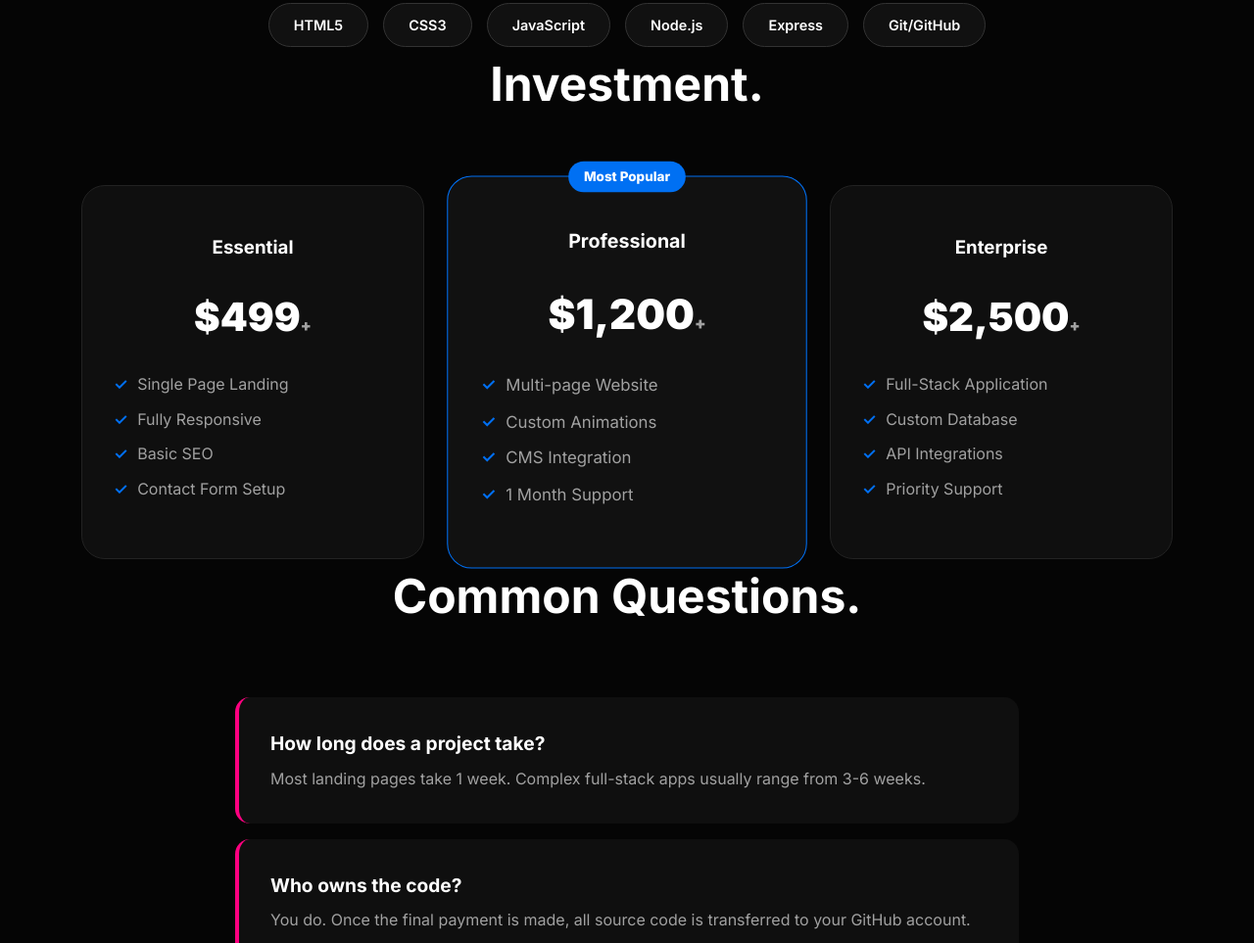
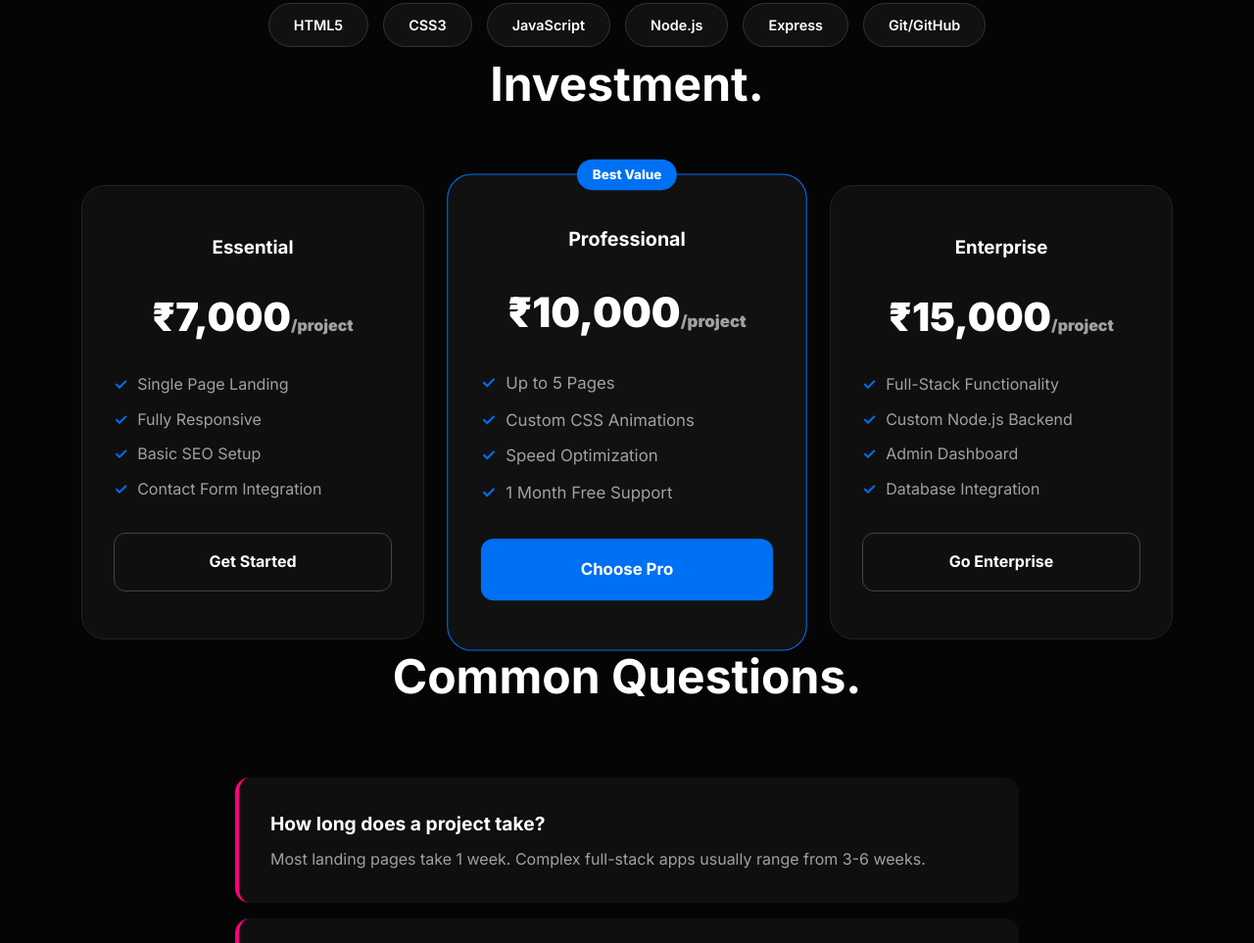
Before and after one commit to vishabh76-png/portfolio-site, a website: page index.html in a window 1280 px wide. Shown: the part 1609-2572 px from the top of the page at 98% size. Drawn offline with nearby package versions, Linux system fonts and the light colour scheme.

Commit message:
Updated pricing to introductory rates: 7k, 10k, 15k

```diff
--- a/index.html
+++ b/index.html
@@ -96,37 +96,44 @@
 <section id="pricing" class="reveal">
     <h2 class="section-title">Investment<span>.</span></h2>
     <div class="pricing-grid">
+
         <div class="price-card">
             <h3>Essential</h3>
-            <div class="price">$499<span>+</span></div>
+            <div class="price">₹7,000<span>/project</span></div>
             <ul>
                 <li>Single Page Landing</li>
                 <li>Fully Responsive</li>
-                <li>Basic SEO</li>
-                <li>Contact Form Setup</li>
+                <li>Basic SEO Setup</li>
+                <li>Contact Form Integration</li>
             </ul>
+            <a href="YOUR_RAZORPAY_LINK_1" class="buy-btn">Get Started</a>
         </div>
+
         <div class="price-card featured">
-            <div class="popular-tag">Most Popular</div>
+            <div class="popular-tag">Best Value</div>
             <h3>Professional</h3>
-            <div class="price">$1,200<span>+</span></div>
+            <div class="price">₹10,000<span>/project</span></div>
             <ul>
-                <li>Multi-page Website</li>
-                <li>Custom Animations</li>
-                <li>CMS Integration</li>
-                <li>1 Month Support</li>
+                <li>Up to 5 Pages</li>
+                <li>Custom CSS Animations</li>
+                <li>Speed Optimization</li>
+                <li>1 Month Free Support</li>
             </ul>
+            <a href="YOUR_RAZORPAY_LINK_2" class="buy-btn btn-primary">Choose Pro</a>
         </div>
+
         <div class="price-card">
             <h3>Enterprise</h3>
-            <div class="price">$2,500<span>+</span></div>
+            <div class="price">₹15,000<span>/project</span></div>
             <ul>
-                <li>Full-Stack Application</li>
-                <li>Custom Database</li>
-                <li>API Integrations</li>
-                <li>Priority Support</li>
+                <li>Full-Stack Functionality</li>
+                <li>Custom Node.js Backend</li>
+                <li>Admin Dashboard</li>
+                <li>Database Integration</li>
             </ul>
+            <a href="YOUR_RAZORPAY_LINK_3" class="buy-btn">Go Enterprise</a>
         </div>
+
     </div>
 </section>
 
--- a/style.css
+++ b/style.css
@@ -372,3 +372,32 @@ form button:hover {
 
 .faq-item h3 { margin-bottom: 0.5rem; font-size: 1.2rem; }
 .faq-item p { color: var(--text-dim); }
+
+.buy-btn {
+    display: block;
+    margin-top: 2rem;
+    padding: 1rem;
+    background: transparent;
+    color: white;
+    border: 1px solid #444;
+    border-radius: 12px;
+    text-decoration: none;
+    font-weight: 700;
+    transition: 0.3s;
+}
+
+.buy-btn:hover {
+    background: white;
+    color: black;
+    transform: translateY(-3px);
+}
+
+.btn-primary {
+    background: var(--primary);
+    border-color: var(--primary);
+}
+
+.btn-primary:hover {
+    background: transparent;
+    color: var(--primary);
+}
```
